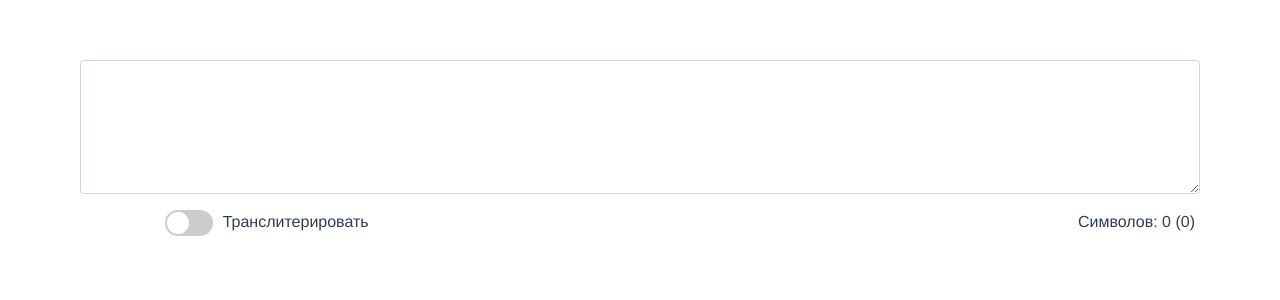
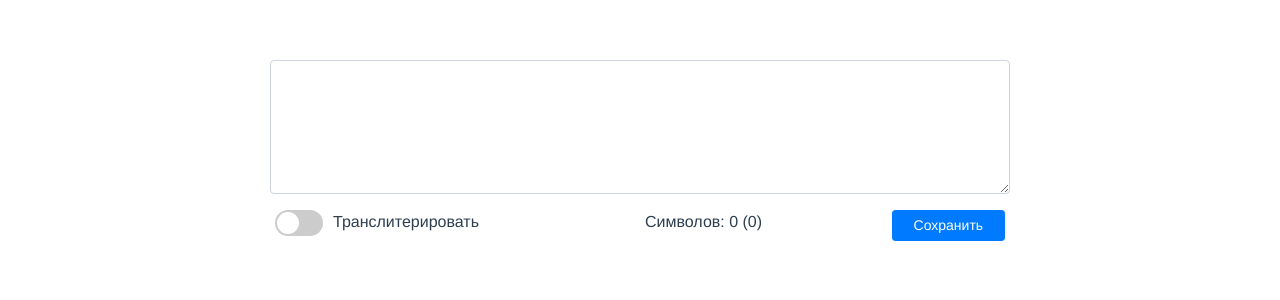
Before and after one commit to olezhko9/sms-imobis, a Vue app: page / in a window 1280 px wide. Shown: the top 300 px of the page. Built offline with nearby package versions, Linux system fonts and the light colour scheme.

Commit message:
add save button and improved adaptability

```diff
--- a/src/components/SmsImobis.vue
+++ b/src/components/SmsImobis.vue
@@ -1,21 +1,26 @@
 <template>
-  <div class="sms">
+  <div class="row justify-content-center">
+    <div class="col-8">
       <form action="">
         <div class="form-row">
           <textarea class="form-control" rows="5" v-model="smsText" @input="updateSmsInfo"></textarea>
         </div>
-      <div class="form-row mt-3">
-        <div class="form-group col-md-4">
+        <div class="form-row text-left mt-3">
+          <div class="form-group col-12 col-sm-8 col-lg-6 text-left">
             <label class="switch">
               <input type="checkbox" v-model="showTranslit" @click="transliterateSmsText">
               <span class="slider round"></span>
             </label>Транслитерировать
           </div>
-        <div class="form-group col-md-8 text-right">
+          <div class="form-group col-12 col-sm-4 col-lg-4">
             <span>Символов: {{ smsTextLength }} ({{ smsCount }})</span>
+          </div>
+          <div class="form-group col-12 col-lg-2 text-right">
+            <button type="submit" class="btn btn-primary btn-sm btn-block">Сохранить</button>
           </div>
         </div>
       </form>
+    </div>
   </div>
 </template>
 
```
Lines whose indentation alone changed are shown as unchanged.
